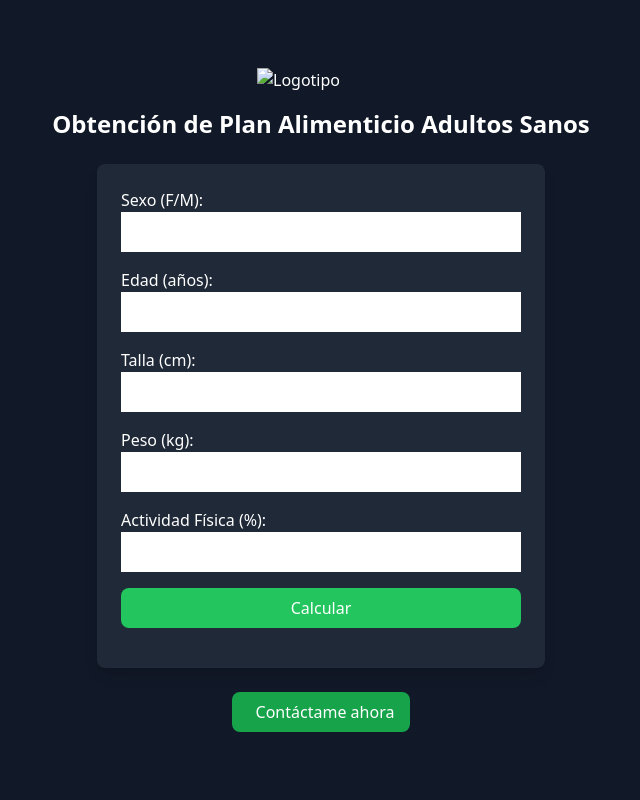
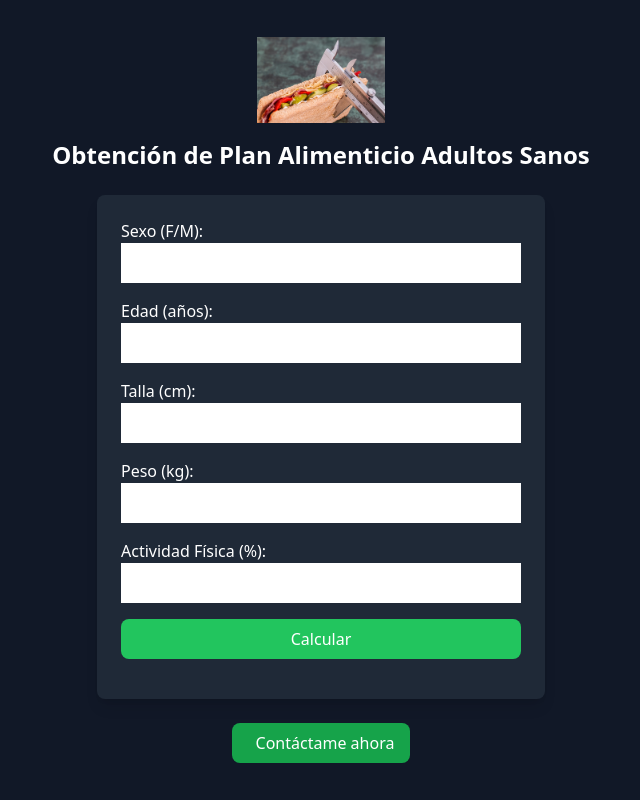
Before and after one commit to acortes2025/Tareas, a plain HTML site: page index.html in a window 1280 px wide. Shown: the whole page, without its empty margins (319-959 px from the left). Drawn offline with nearby package versions, Linux system fonts and the light colour scheme; some icons are missing.

Commit message:
Add files via upload

```diff
--- a/index.html
+++ b/index.html
@@ -15,7 +15,7 @@
     </style>
 </head>
 <body class="flex flex-col items-center justify-center min-h-screen bg-gray-900 text-white p-4">
-    <img src="URL_DEL_LOGOTIPO" alt="Logotipo" class="w-32 mb-4">
+    <img src="https://raw.githubusercontent.com/acortes2025/Tareas/main/logo.jpg" alt="Logotipo" class="w-32 mb-4">
     <h1 class="text-2xl font-bold mb-6">Obtención de Plan Alimenticio Adultos Sanos</h1>
 
     <div class="bg-gray-800 p-6 rounded-lg shadow-lg w-full max-w-md">
```
